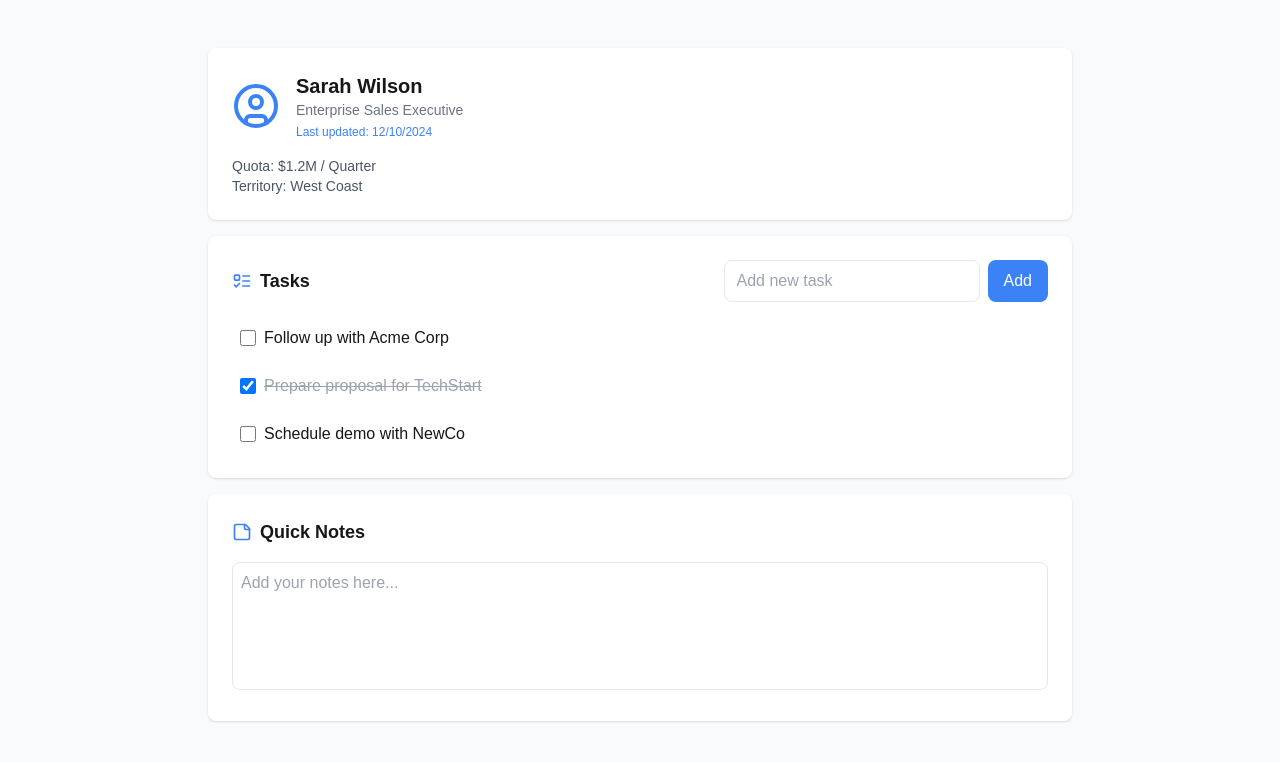
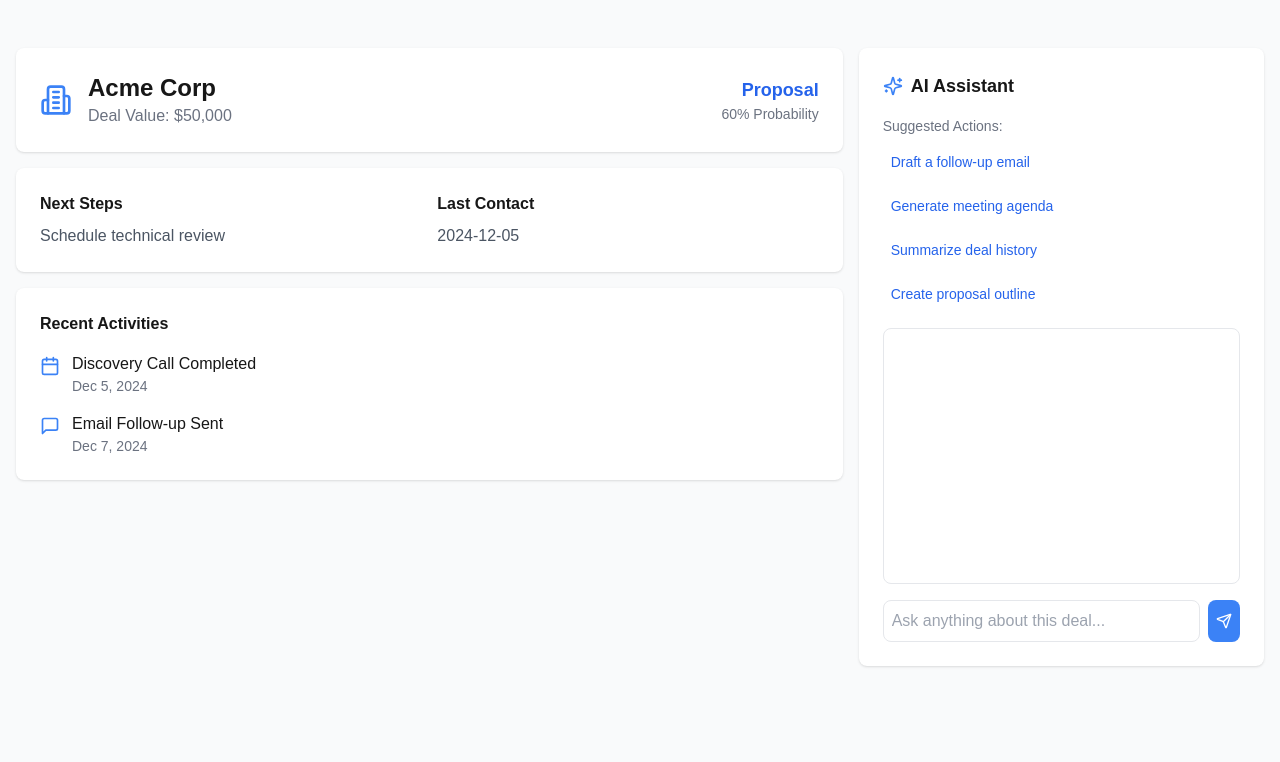
Before and after one commit to pratkuk/sales-coworker-render, a Next.js app: page / in a window 1280 px wide. Shown: the top 762 px of the page. Built offline with nearby package versions, Linux system fonts and the light colour scheme.

Commit message:
Add CRM interface with AI assistant widget

```diff
--- a/app/components/SalesCoworker.tsx
+++ b/app/components/SalesCoworker.tsx
@@ -1,126 +1,173 @@
 'use client';
 
-import { useState, useEffect } from 'react';
-import { UserCircle, ListTodo, StickyNote } from 'lucide-react';
+import { useState } from 'react';
+import {
+  UserCircle,
+  Building2,
+  DollarSign,
+  Calendar,
+  MessageSquare,
+  Send,
+  Sparkles
+} from 'lucide-react';
 
-const initialTasks = [
-  { id: 1, text: 'Follow up with Acme Corp', completed: false },
-  { id: 2, text: 'Prepare proposal for TechStart', completed: true },
-  { id: 3, text: 'Schedule demo with NewCo', completed: false }, // Added a new task
+interface Deal {
+  id: number;
+  companyName: string;
+  stage: string;
+  value: number;
+  nextStep: string;
+  lastContact: string;
+  probability: number;
+}
+
+const sampleDeal: Deal = {
+  id: 1,
+  companyName: "Acme Corp",
+  stage: "Proposal",
+  value: 50000,
+  nextStep: "Schedule technical review",
+  lastContact: "2024-12-05",
+  probability: 60
+};
+
+const suggestedPrompts = [
+  "Draft a follow-up email",
+  "Generate meeting agenda",
+  "Summarize deal history",
+  "Create proposal outline"
 ];
 
 export default function SalesCoworker() {
-  const [tasks, setTasks] = useState<Array<{ id: number; text: string; completed: boolean }> | null>(null);
-  const [newTask, setNewTask] = useState('');
-  const [note, setNote] = useState('');
+  const [selectedDeal, setSelectedDeal] = useState<Deal>(sampleDeal);
+  const [customPrompt, setCustomPrompt] = useState('');
+  const [chatHistory, setChatHistory] = useState<Array<{type: 'user' | 'assistant', message: string}>>([]);
 
-  useEffect(() => {
-    setTasks(initialTasks);
-  }, []);
-
-  const addTask = () => {
-    if (newTask.trim() && tasks) {
-      setTasks([...tasks, { id: Date.now(), text: newTask, completed: false }]);
-      setNewTask('');
-    }
+  const handleSendPrompt = (prompt: string) => {
+    // Add user message to chat
+    setChatHistory([...chatHistory, { type: 'user', message: prompt }]);
+    // Here we'll later add actual AI response logic
+    setChatHistory(prev => [...prev, {
+      type: 'assistant',
+      message: `This is a placeholder response for: ${prompt}`
+    }]);
+    setCustomPrompt('');
   };
 
-  const toggleTask = (id: number) => {
-    if (!tasks) return;
-    setTasks(tasks.map(task =>
-      task.id === id ? { ...task, completed: !task.completed } : task
-    ));
-  };
+  return (
+    <div className="min-h-screen bg-gray-50 p-4">
+      <div className="max-w-7xl mx-auto grid grid-cols-3 gap-4">
+        {/* CRM Side */}
+        <div className="col-span-2 space-y-4">
+          {/* Deal Header */}
+          <div className="bg-white rounded-lg shadow p-6">
+            <div className="flex items-center justify-between">
+              <div className="flex items-center space-x-4">
+                <Building2 className="w-8 h-8 text-blue-500" />
+                <div>
+                  <h1 className="text-2xl font-bold">{selectedDeal.companyName}</h1>
+                  <p className="text-gray-500">Deal Value: ${selectedDeal.value.toLocaleString()}</p>
+                </div>
+              </div>
+              <div className="text-right">
+                <p className="text-lg font-semibold text-blue-600">{selectedDeal.stage}</p>
+                <p className="text-sm text-gray-500">{selectedDeal.probability}% Probability</p>
+              </div>
+            </div>
+          </div>
 
-  if (tasks === null) {
-    return (
-      <div className="max-w-4xl mx-auto p-4">
-        <div className="animate-pulse space-y-4">
-          <div className="h-32 bg-gray-200 rounded-lg" />
-          <div className="h-64 bg-gray-200 rounded-lg" />
-          <div className="h-40 bg-gray-200 rounded-lg" />
-        </div>
-      </div>
-    );
-  }
+          {/* Deal Details */}
+          <div className="bg-white rounded-lg shadow p-6">
+            <div className="grid grid-cols-2 gap-4">
+              <div>
+                <h2 className="font-semibold mb-2">Next Steps</h2>
+                <p className="text-gray-600">{selectedDeal.nextStep}</p>
+              </div>
+              <div>
+                <h2 className="font-semibold mb-2">Last Contact</h2>
+                <p className="text-gray-600">{selectedDeal.lastContact}</p>
+              </div>
+            </div>
+          </div>
 
-  return (
-    <div className="max-w-4xl mx-auto p-4 space-y-4">
-      {/* Profile Section */}
-      <div className="bg-white rounded-lg shadow p-6">
-        <div className="flex items-center space-x-4">
-          <UserCircle className="w-12 h-12 text-blue-500" />
-          <div>
-            <h2 className="text-xl font-bold">Sarah Wilson</h2>
-            <p className="text-sm text-gray-500">Enterprise Sales Executive</p>
-            <p className="text-xs text-blue-500 mt-1">Last updated: {new Date().toLocaleDateString()}</p>
+          {/* Timeline/Activities */}
+          <div className="bg-white rounded-lg shadow p-6">
+            <h2 className="font-semibold mb-4">Recent Activities</h2>
+            <div className="space-y-4">
+              <div className="flex items-start space-x-3">
+                <Calendar className="w-5 h-5 text-blue-500 mt-1" />
+                <div>
+                  <p className="font-medium">Discovery Call Completed</p>
+                  <p className="text-sm text-gray-500">Dec 5, 2024</p>
+                </div>
+              </div>
+              <div className="flex items-start space-x-3">
+                <MessageSquare className="w-5 h-5 text-blue-500 mt-1" />
+                <div>
+                  <p className="font-medium">Email Follow-up Sent</p>
+                  <p className="text-sm text-gray-500">Dec 7, 2024</p>
+                </div>
+              </div>
+            </div>
           </div>
         </div>
-        <div className="mt-4 text-sm text-gray-600">
-          <p>Quota: $1.2M / Quarter</p>
-          <p>Territory: West Coast</p>
-        </div>
-      </div>
 
-      {/* Task Section */}
-      <div className="bg-white rounded-lg shadow p-6">
-        <div className="flex items-center justify-between mb-4">
-          <div className="flex items-center space-x-2">
-            <ListTodo className="w-5 h-5 text-blue-500" />
-            <h2 className="text-lg font-semibold">Tasks</h2>
-          </div>
-          <div className="flex space-x-2">
-            <input
-              type="text"
-              value={newTask}
-              onChange={(e) => setNewTask(e.target.value)}
-              placeholder="Add new task"
-              className="px-3 py-2 border rounded-lg w-64"
-              onKeyDown={(e) => e.key === 'Enter' && addTask()}
-            />
-            <button
-              onClick={addTask}
-              className="px-4 py-2 bg-blue-500 text-white rounded-lg hover:bg-blue-600"
-            >
-              Add
-            </button>
+        {/* AI Assistant Side */}
+        <div className="space-y-4">
+          <div className="bg-white rounded-lg shadow p-6">
+            <div className="flex items-center space-x-2 mb-4">
+              <Sparkles className="w-5 h-5 text-blue-500" />
+              <h2 className="text-lg font-semibold">AI Assistant</h2>
+            </div>
+
+            {/* Suggested Prompts */}
+            <div className="mb-4">
+              <p className="text-sm text-gray-500 mb-2">Suggested Actions:</p>
+              <div className="space-y-2">
+                {suggestedPrompts.map((prompt, index) => (
+                  <button
+                    key={index}
+                    onClick={() => handleSendPrompt(prompt)}
+                    className="w-full text-left p-2 text-sm rounded-lg hover:bg-blue-50 text-blue-600"
+                  >
+                    {prompt}
+                  </button>
+                ))}
+              </div>
+            </div>
+
+            {/* Chat History */}
+            <div className="h-64 overflow-y-auto mb-4 space-y-3 border rounded-lg p-3">
+              {chatHistory.map((chat, index) => (
+                <div key={index} className={`flex ${chat.type === 'user' ? 'justify-end' : 'justify-start'}`}>
+                  <div className={`max-w-[80%] rounded-lg p-2 ${
+                    chat.type === 'user' ? 'bg-blue-500 text-white' : 'bg-gray-100'
+                  }`}>
+                    {chat.message}
+                  </div>
+                </div>
+              ))}
+            </div>
+
+            {/* Input Area */}
+            <div className="flex space-x-2">
+              <input
+                type="text"
+                value={customPrompt}
+                onChange={(e) => setCustomPrompt(e.target.value)}
+                placeholder="Ask anything about this deal..."
+                className="flex-1 p-2 border rounded-lg"
+                onKeyDown={(e) => e.key === 'Enter' && customPrompt && handleSendPrompt(customPrompt)}
+              />
+              <button
+                onClick={() => customPrompt && handleSendPrompt(customPrompt)}
+                className="p-2 bg-blue-500 text-white rounded-lg hover:bg-blue-600"
+              >
+                <Send className="w-4 h-4" />
+              </button>
+            </div>
           </div>
         </div>
-        <div className="space-y-2">
-          {tasks.map(task => (
-            <div
-              key={task.id}
-              className="flex items-center space-x-2 p-2 hover:bg-gray-50 rounded-lg"
-            >
-              <input
-                type="checkbox"
-                checked={task.completed}
-                onChange={() => toggleTask(task.id)}
-                className="w-4 h-4"
-              />
-              <span
-                className={task.completed ? 'line-through text-gray-400' : ''}
-                onClick={() => toggleTask(task.id)}
-              >
-                {task.text}
-              </span>
-            </div>
-          ))}
-        </div>
-      </div>
-
-      {/* Quick Notes Section */}
-      <div className="bg-white rounded-lg shadow p-6">
-        <div className="flex items-center space-x-2 mb-4">
-          <StickyNote className="w-5 h-5 text-blue-500" />
-          <h2 className="text-lg font-semibold">Quick Notes</h2>
-        </div>
-        <textarea
-          value={note}
-          onChange={(e) => setNote(e.target.value)}
-          placeholder="Add your notes here..."
-          className="w-full h-32 p-2 border rounded-lg resize-none"
-        />
       </div>
     </div>
   );
```
